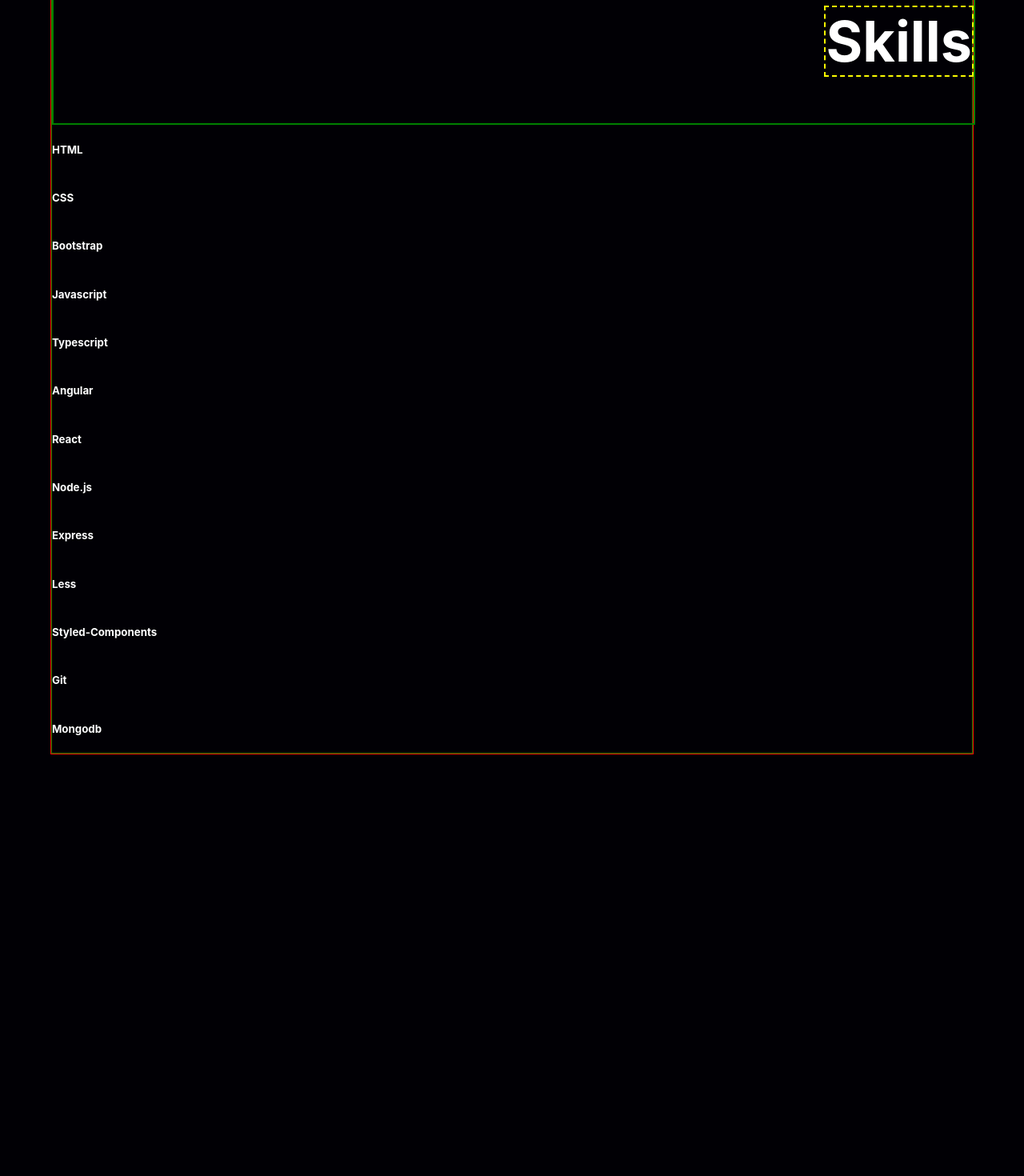
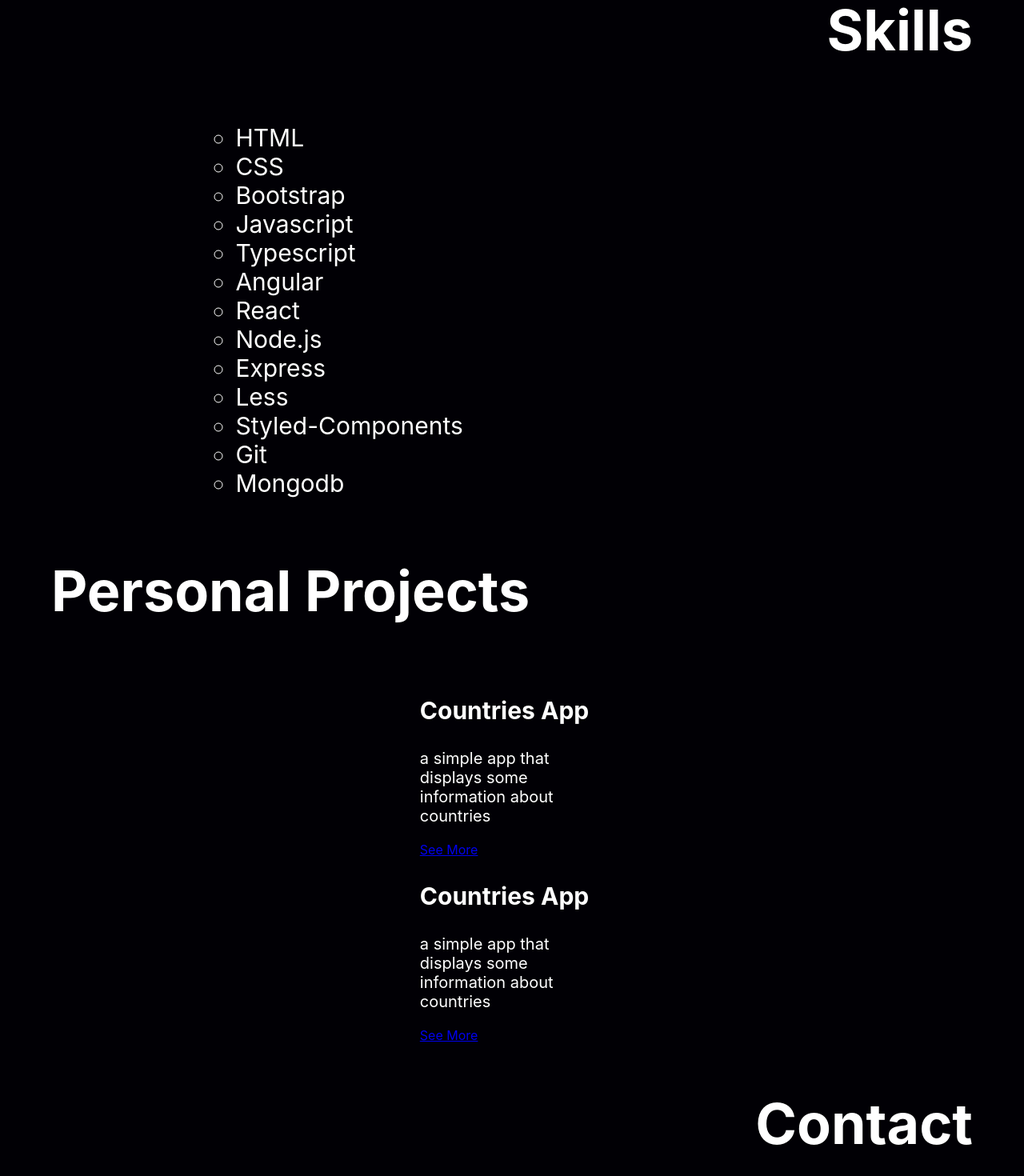
Before and after one commit to lucasRodrigues0/portfolio, a React (Create React App) app: page / in a window 1280 px wide. Shown: the part 668-2138 px from the top of the page at 80% size. Before the commit the page ends 1611 px from the top, so only its background shows below. Built offline with nearby package versions, Linux system fonts and the light colour scheme.

Commit message:
estilização

```diff
--- a/src/components/content/Content.js
+++ b/src/components/content/Content.js
@@ -9,13 +9,11 @@
   flex-direction: column;
   margin: auto;
   width: 90%;
-  border: 1px solid red;
 `;
 
 const SectionContainer = styled.div`
   display: flex;
   flex-direction: column;
-  border: 1px solid green;
 `;
 
 const Section = styled.section`
@@ -28,7 +26,6 @@
   flex-direction: row;
   justify-content: ${(props) => props.dir === "right" ? "right" : "left"};
   width: 100%;
-  border: 2px solid green;
 `;
 
 const Title = styled.h1`
@@ -40,13 +37,49 @@
     transition: text-shadow 0.3s ease-in;
     text-shadow: 5px 3px 22px rgba(66,1,65,0.79);
   }
-  border: 2px dashed yellow;
 `;
 
 const Paragraph = styled.p`
   width: 50%;
   font-size: 30px;
   margin-left: 25%;
+`;
+
+const ListWrapper = styled.div`
+  display: flex;
+  flex-direction: row;
+  justify-content: right;
+`;
+
+const List = styled.ul`
+  display: flex;
+  flex-direction: column;
+  flex-wrap: wrap;
+  list-style: circle;
+  margin-right: 30%;
+  width: 50%;
+`;
+
+const ListItem = styled.li`
+  font-size: 30px;
+`;
+
+const Project = styled.div`
+  width: 20%;
+`;
+
+const ProjectWrapper = styled.div`
+  display: flex;
+  flex-direction: column;
+  align-items: center;
+`;
+
+const ProjectTitle = styled.h3`
+  font-size: 30px;
+`;
+
+const ProjectDescription = styled.p`
+  font-size: 20px;
 `;
 
 export const Content = () => {
@@ -63,33 +96,44 @@
           <TitleWrapper dir="right">
             <Title>Skills</Title>
           </TitleWrapper>
+          <ListWrapper>
+            <List>
               {
                 SKILLS.map((skill) => {
                   return (
-                <div>
-                  <h5>{skill}</h5>
-                </div>
+                      <ListItem>{skill}</ListItem>
                   );
                 })
               }
+            </List>
+          </ListWrapper>
         </Section>
-      </SectionContainer>
-      {/* <section>
-        <h1>Personal Projects</h1>
+        <Section>
+          <TitleWrapper>
+            <Title>Personal Projects</Title>
+          </TitleWrapper>
+          <ProjectWrapper>
             {
               PROJECTS.map((proj) => {
                 return (
-              <div>
-                <h3>{proj.title}</h3>
-                <p>{proj.description}</p>
-                <h4>Made with:</h4>
-                <p>{proj.tech}</p>
+                  <Project>
+                    <ProjectTitle>{proj.title}</ProjectTitle>
+                    <ProjectDescription>{proj.description}</ProjectDescription>
+                    {/* <h4>Made with:</h4>
+                    <p>{proj.techs}</p> */}
                     <a href={`https://${proj.link}`} target='blank'>See More</a>
-              </div>
+                  </Project>
                 )
               })
             }
-      </section> */}
+          </ProjectWrapper>
+        </Section>
+        <Section>
+          <TitleWrapper dir="right">
+            <Title>Contact</Title>
+          </TitleWrapper>
+        </Section>
+      </SectionContainer>
     </ContentContainer>
   )
 }
--- a/src/utils/constants.js
+++ b/src/utils/constants.js
@@ -1,4 +1,4 @@
-export const SKILLS = [ 'HTML', 'CSS', 'Bootstrap', 'Javascript', 'Typescript', 'Angular', 'React', 'Node.js', 'Express', 'Less', 'Styled-Components', 'Git', 'Mongodb' ]
+export const SKILLS = [ 'HTML', 'CSS', 'Bootstrap', 'Javascript', 'Typescript', 'Angular', 'React', 'Node.js', 'Express', 'Less', 'Styled-Components', 'Git', 'Mongodb'];
 
 
 export const OPTIONS = ['About','skills', 'Projects', 'Contact'];
@@ -9,5 +9,11 @@
     description: 'a simple app that displays some information about countries',
     techs: 'Angular',
     link: 'app2countries.netlify.app'
+  },
+  {
+    title: 'Countries App',
+    description: 'a simple app that displays some information about countries',
+    techs: 'Angular',
+    link: 'app2countries.netlify.app'
   }
-]
+];
```
Lines whose indentation alone changed are shown as unchanged.
